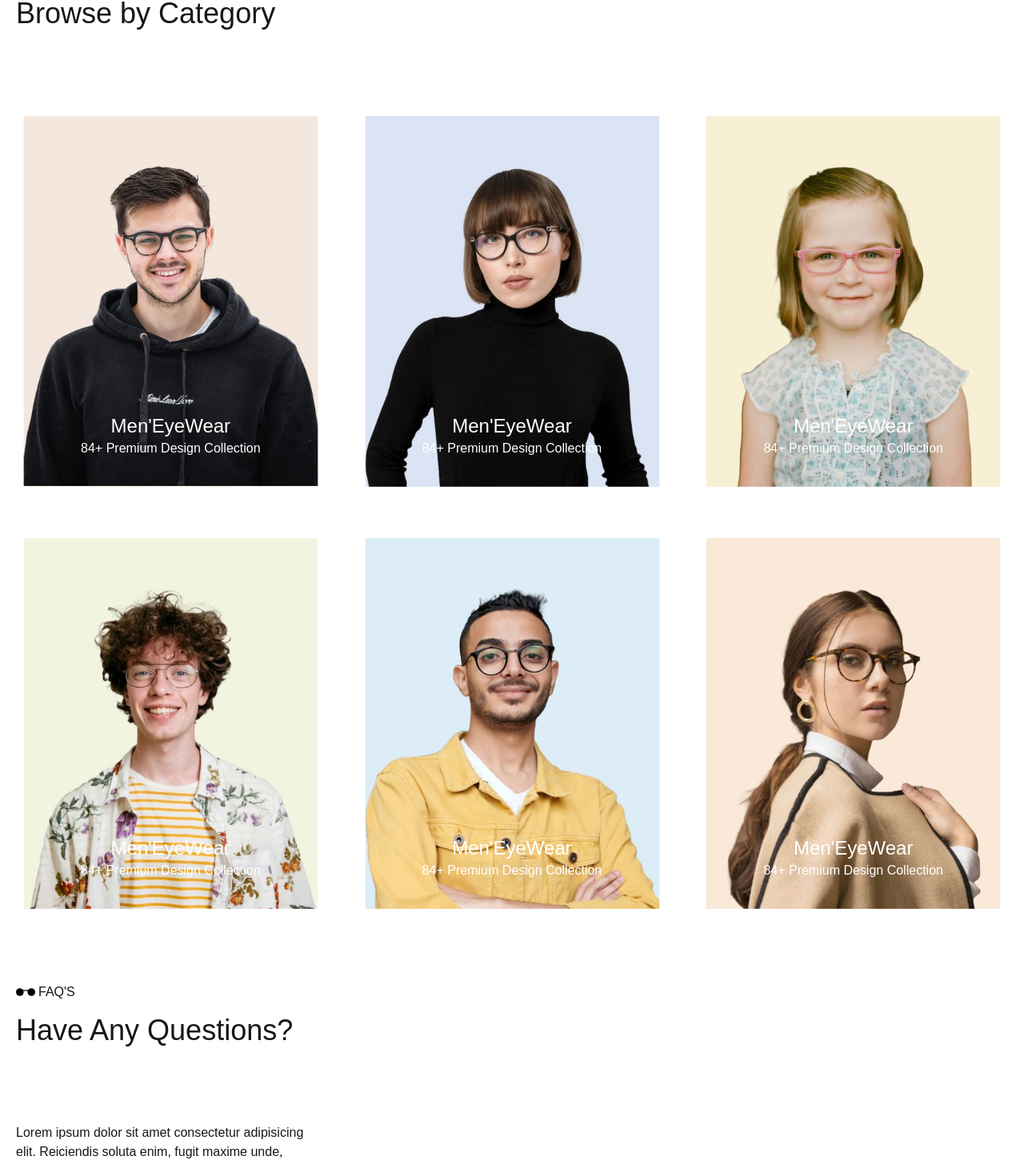
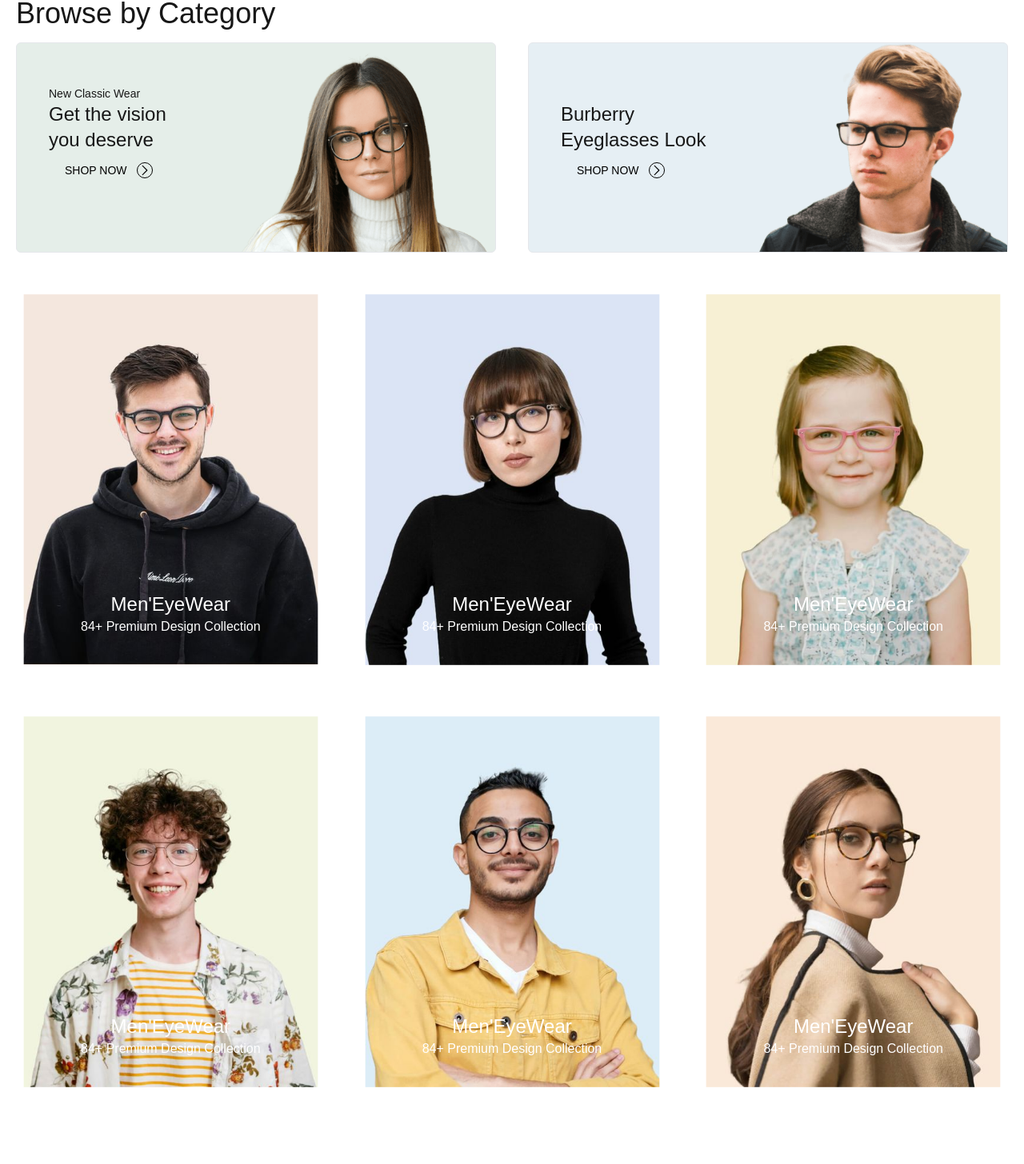
Before and after one commit to Yagya-Adh/opticals, a Next.js app: page /categories in a window 1280 px wide. Shown: the part 152-1608 px from the top of the page at 80% size. Built offline with nearby package versions, Linux system fonts and the light colour scheme.

Commit message:
Make: Responisve work inside categories page

```diff
--- a/app/categories/page.tsx
+++ b/app/categories/page.tsx
@@ -11,6 +11,9 @@ import kidGa from "../assets/images/category/kidga.jpg";
 import computerGa from "../assets/images/category/computerga.jpg";
 import contactGa from "../assets/images/category/contactlens.jpg";
 import sunGa from "../assets/images/category/sunglasses.jpg";
+import Button from "../components/button/Button";
+import visionGirlGa from "../assets/images/category/getvision.png";
+import burberryGa from "../assets/images/category/burberry4.png";
 interface IcardData {
   id: number;
   image: StaticImageData;
@@ -60,18 +63,10 @@ const Categories = () => {
   return (
     <>
       <NavBar nav={navRouts} />
-      <div className="grid grid-cols-1 items-center max-w-screen-2xl mx-auto px-5 gap-y-20 py-10">
+      <div className="items-center max-w-screen-2xl mx-auto px-5 gap-y-20 py-10">
         <SectionTag name="EXPLORE" head="Browse by Category" view="no" />
-        <div className="grid grid-cols-3  gap-10 overflow-hidden">
-          <CartCategory />
-        </div>
-        <SectionTag name="FAQ'S" head="Have Any Questions?" view="no" />
-        <div className="grid grid-cols-3  gap-x-20 gap-y-0">
-          Lorem ipsum dolor sit amet consectetur adipisicing elit. Reiciendis
-          soluta enim, fugit maxime unde, consequuntur veniam quidem dolor atque
-          nulla ducimus, autem fuga itaque labore asperiores sed ipsum sunt
-          officiis?
-        </div>
+        <CategoryHeaderCard />
+        <CartCategory />
         <ShareText />
         <Marquee />
       </div>
@@ -84,14 +79,18 @@ export default Categories;
 
 const CartCategory = () => {
   return (
-    <>
+    <div className="grid grid-cols-1 md:grid-cols-2 lg:grid-cols-3  gap-10 overflow-hidden py-10">
       {data?.map((list) => (
         <div
-          className="rounded-md flex flex-col items-center relative overflow-hidden"
+          className="rounded-lg flex flex-col items-center relative overflow-hidden"
           key={list.id}
         >
-          <Image src={list.image} alt="" className="relative scale-95" />
-          <div className="absolute bottom-2 flex flex-col items-center justify-center text-white p-10  w-full overflow-x-hidden">
+          <Image
+            src={list.image}
+            alt="cart_grid_"
+            className="relative scale-95"
+          />
+          <div className="text-center  absolute bottom-2 flex flex-col items-center justify-center text-white p-10  w-full overflow-x-hidden">
             <div className="bg-gradient-to-b from-white-50 to-black blur-2xl p-20 absolute bottom-0 w-[95%] z-20"></div>
             <h1 className="text-2xl shadow-2xl z-20">Men'EyeWear</h1>
             <h2 className=" shadow-2xl z-20">
@@ -100,6 +99,56 @@ const CartCategory = () => {
           </div>
         </div>
       ))}
+    </div>
+  );
+};
+
+const categoyheadData = [
+  {
+    id: 1,
+    image: visionGirlGa,
+    title: "New Classic Wear",
+    slug: "Get the vision you deserve",
+    discount: "",
+    background: "bg-[#e5eee9]",
+  },
+  {
+    id: 1,
+    image: burberryGa,
+    title: "",
+    slug: "Burberry Eyeglasses Look",
+    discount: "Flat 24% off",
+    background: "bg-[#e6eff4]",
+  },
+];
+const CategoryHeaderCard = () => {
+  return (
+    <>
+      <div className="grid grid-cols-1 md:grid-cols-2 gap-10">
+        {categoyheadData?.map((categoryitem) => (
+          <div
+            className={`flex items-end border rounded-md ${
+              categoryitem.background && categoryitem.background
+            }`}
+            key={categoryitem.id}
+          >
+            <div className="p-10 pb-20">
+              <div>
+                <h1 className="font-light text-sm">{categoryitem.title}</h1>
+                <h2 className="text-2xl">{categoryitem.slug}</h2>
+              </div>
+              <Button text="SHOP NOW" variant="primary-noborder" />
+            </div>
+            <div>
+              <Image
+                src={categoryitem.image}
+                alt="category_"
+                className="w-full"
+              />
+            </div>
+          </div>
+        ))}
+      </div>
     </>
   );
 };
--- a/app/components/button/Button.tsx
+++ b/app/components/button/Button.tsx
@@ -3,7 +3,14 @@ import { ChevronRightIcon } from "@heroicons/react/24/outline";
 
 interface ButtonProps {
   text: string;
-  variant: "primary" | "dark" | "secondary" | "sky" | "next" | "danger";
+  variant:
+    | "primary"
+    | "dark"
+    | "secondary"
+    | "sky"
+    | "next"
+    | "primary-noborder"
+    | "danger";
   onSubmit?: () => void;
 }
 
@@ -15,6 +22,20 @@ const Button = ({ text, variant, onSubmit }: ButtonProps) => {
         className=" rounded-md  border border-black text-sm text-black px-4 py-2 translate-270  overflow-hidden relative "
       >
         <div className="translate-y-0 hover:translate-y-5 ">{text}</div>
+      </button>
+    );
+  }
+
+  if (variant == "primary-noborder") {
+    return (
+      <button
+        onSubmit={onSubmit}
+        className=" rounded-md  text-sm text-black px-4 py-2 translate-270 overflow-hidden relative hover:cursor-pointer"
+      >
+        <div className="flex items-center p-1">
+          <span>{text}</span>
+          <ChevronRightIcon className="ms-3 size-5 border rounded-full border-black hover:bg-black hover:text-white hover:border-white" />
+        </div>
       </button>
     );
   }
--- a/app/components/latest/LatestCard.tsx
+++ b/app/components/latest/LatestCard.tsx
@@ -16,13 +16,13 @@ const data: PropsData[] = [
     id: 1,
     image: boyCurly,
     description: "Rogue refined embrace bold sophistication",
-    background: "#e0ebf4",
+    background: "bg-[#e0ebf4]",
   },
   {
     id: 2,
     image: womennonRing,
     description: "Radiant rebel illuminate your individuality",
-    background: "#f1f4e1",
+    background: "bg-[#f1f4e1]",
   },
 ];
 
@@ -35,7 +35,7 @@ const LatestCard = () => {
           className={`
         border
         rounded-md items-center flex flex-col justify-center z-20  px-4  w-full pt-10
-         ${list.background}
+         ${list.background && list.background}
         `}
         >
           <div className="flex items-center">
--- a/app/components/share/ShareText.tsx
+++ b/app/components/share/ShareText.tsx
@@ -3,9 +3,9 @@ import React from "react";
 
 const ShareText = () => {
   return (
-    <div className="flex flex-col justify-center items-center pt-20 ">
+    <div className="flex flex-col justify-center items-center pt-20 text-center">
       <h1 className="text-3xl">{`Share your stylish moments with #wearoptix`}</h1>
-      <p className="text-center max-w-screen-md min-w-60">
+      <p className="max-w-screen-md min-w-60">
         {`From everyday elegance to standout looks, show off how you rock your
             Optix eyewear. Join the conversation and be part of our vibrant
             community of style mavens! #wearoptix"`}
```
Also changed, not shown: app/assets/images/category/burberry4.png (added), app/assets/images/category/getvision.png (added).
